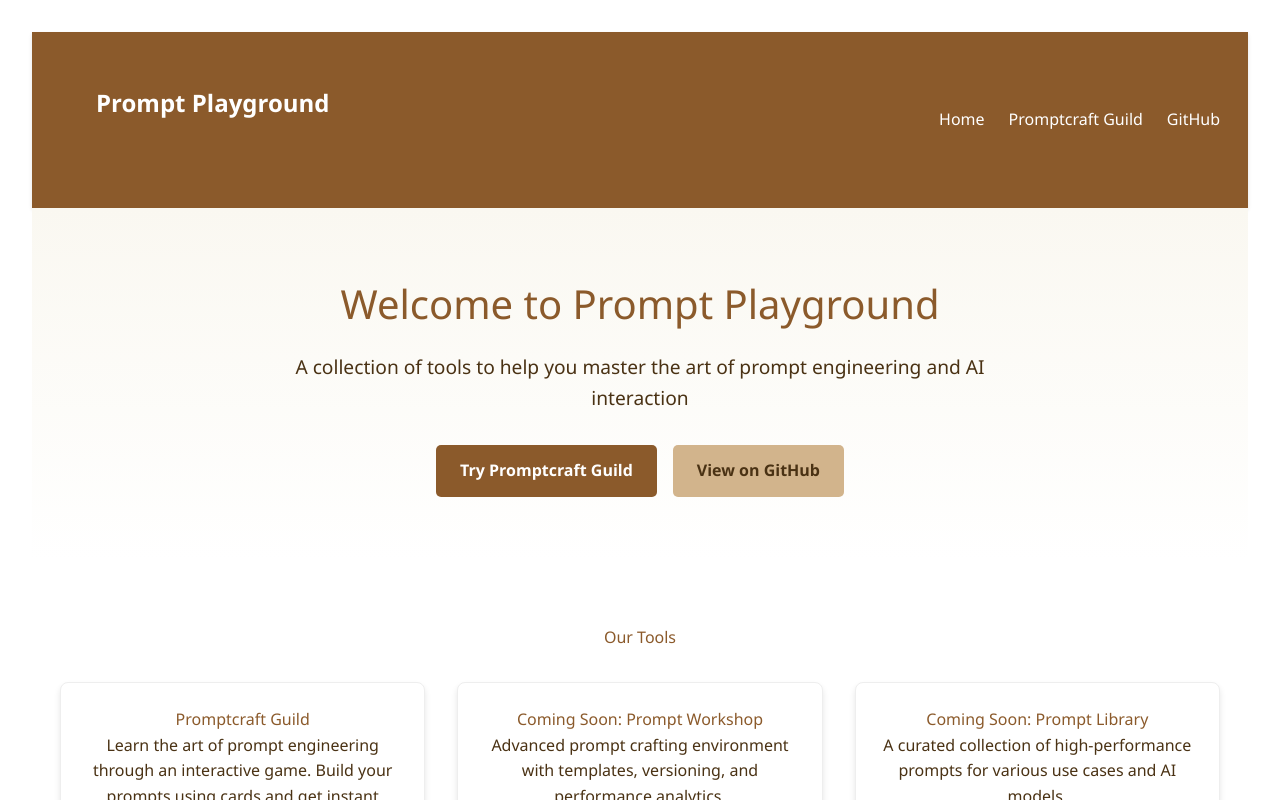
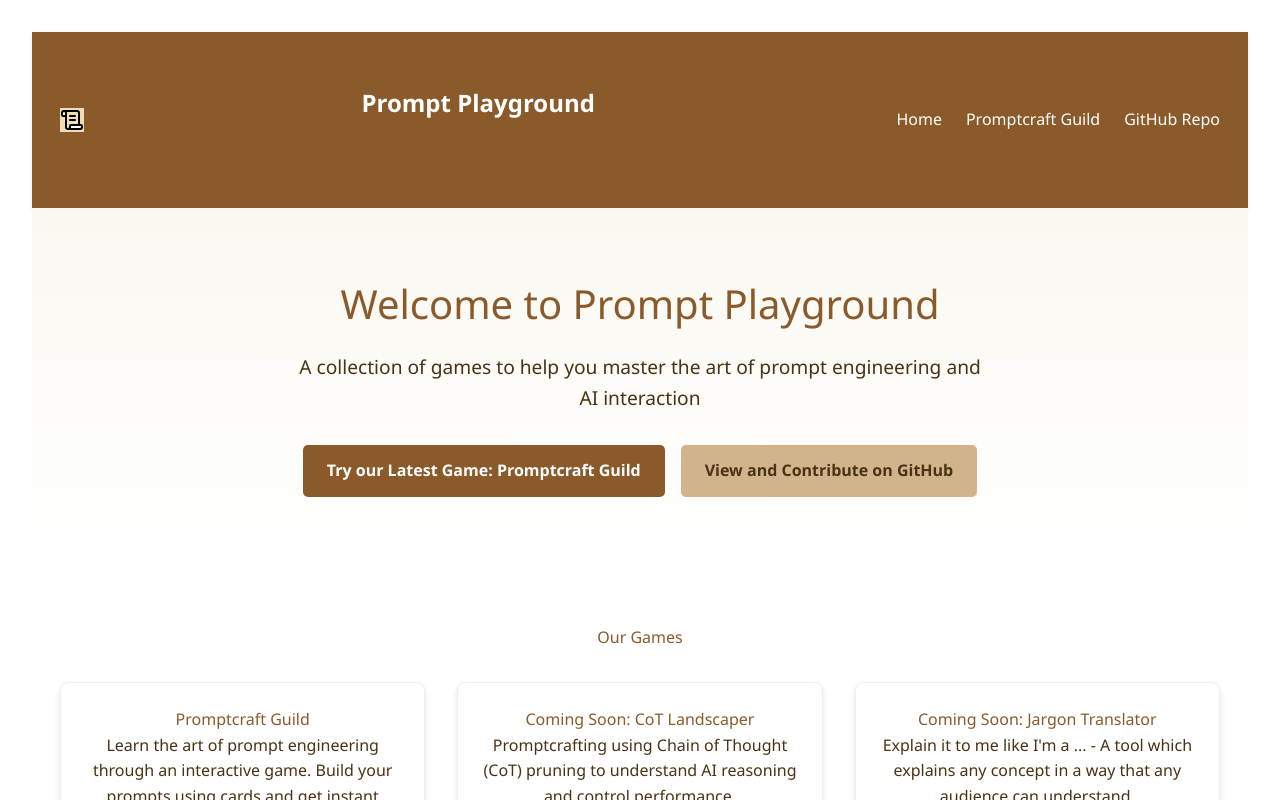
Before and after one commit to SamuraiLai/PromptPlayground, a React (Vite) app in the folder promptcraft-guild/: page / in a window 1280 px wide. Shown: the top 800 px of the page. Built offline with nearby package versions, Linux system fonts and the light colour scheme; no server answers.

Commit message:
Update landing page

```diff
--- a/promptcraft-guild/src/pages/LandingPage.tsx
+++ b/promptcraft-guild/src/pages/LandingPage.tsx
@@ -6,11 +6,12 @@ const LandingPage = () => {
       <header>
         <div className="container">
           <nav>
+            <img src="/scroll.svg" alt="Scroll" className="scroll-icon" />
             <div className="logo">Prompt Playground</div>
             <div className="nav-links">
               <Link to="/">Home</Link>
               <Link to="/promptcraft-guild">Promptcraft Guild</Link>
-              <a href="https://github.com/promptplayground/promptcraft-guild" target="_blank" rel="noopener noreferrer">GitHub</a>
+              <a href="https://github.com/SamuraiLai/PromptPlayground" target="_blank" rel="noopener noreferrer">GitHub Repo</a>
             </div>
           </nav>
         </div>
@@ -19,11 +20,11 @@ const LandingPage = () => {
       <section className="hero">
         <div className="container">
           <h1>Welcome to Prompt Playground</h1>
-          <p className="subtitle">A collection of tools to help you master the art of prompt engineering and AI interaction</p>
+          <p className="subtitle">A collection of games to help you master the art of prompt engineering and AI interaction</p>
           <div>
-            <Link to="/promptcraft-guild" className="cta-button">Try Promptcraft Guild</Link>
-            <a href="https://github.com/promptplayground/promptcraft-guild" className="cta-button secondary" target="_blank" rel="noopener noreferrer">
-              View on GitHub
+            <Link to="/promptcraft-guild" className="cta-button">Try our Latest Game: Promptcraft Guild</Link>
+            <a href="https://github.com/SamuraiLai/PromptPlayground" className="cta-button secondary" target="_blank" rel="noopener noreferrer">
+              View and Contribute on GitHub
             </a>
           </div>
         </div>
@@ -31,7 +32,7 @@ const LandingPage = () => {
 
       <section className="tools">
         <div className="container">
-          <h2 style={{ textAlign: 'center', color: 'var(--primary)' }}>Our Tools</h2>
+          <h2 style={{ textAlign: 'center', color: 'var(--primary)' }}>Our Games</h2>
           <div className="tools-grid">
             <div className="tool-card">
               <div className="tool-content">
@@ -43,16 +44,17 @@ const LandingPage = () => {
 
             <div className="tool-card">
               <div className="tool-content">
-                <h3 className="tool-title">Coming Soon: Prompt Workshop</h3>
-                <p>Advanced prompt crafting environment with templates, versioning, and performance analytics.</p>
+                <h3 className="tool-title">Coming Soon: CoT Landscaper</h3>
+                <p>Promptcrafting using Chain of Thought (CoT) pruning to understand AI reasoning and control performance.</p>
                 <Link to="#" className="cta-button secondary" style={{ marginTop: '1rem' }}>Join Waitlist</Link>
               </div>
             </div>
 
             <div className="tool-card">
               <div className="tool-content">
-                <h3 className="tool-title">Coming Soon: Prompt Library</h3>
-                <p>A curated collection of high-performance prompts for various use cases and AI models.</p>
+                <h3 className="tool-title">Coming Soon: Jargon Translator</h3>
+                <p>Explain it to me like I'm a ... -
+                  A tool which explains any concept in a way that any audience can understand.</p>
                 <Link to="#" className="cta-button secondary" style={{ marginTop: '1rem' }}>Join Waitlist</Link>
               </div>
             </div>
```
